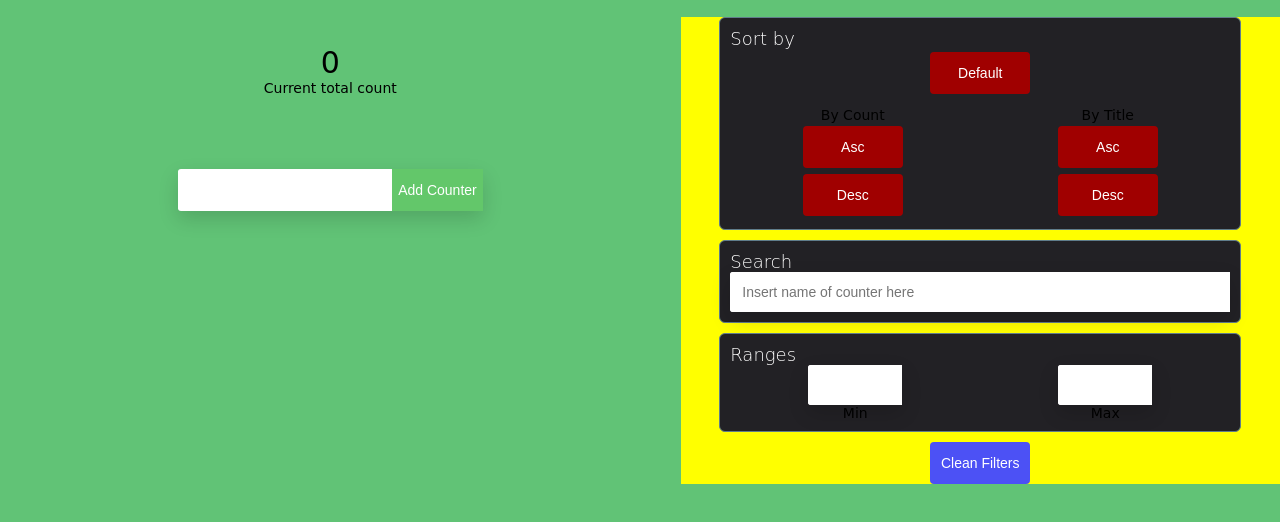
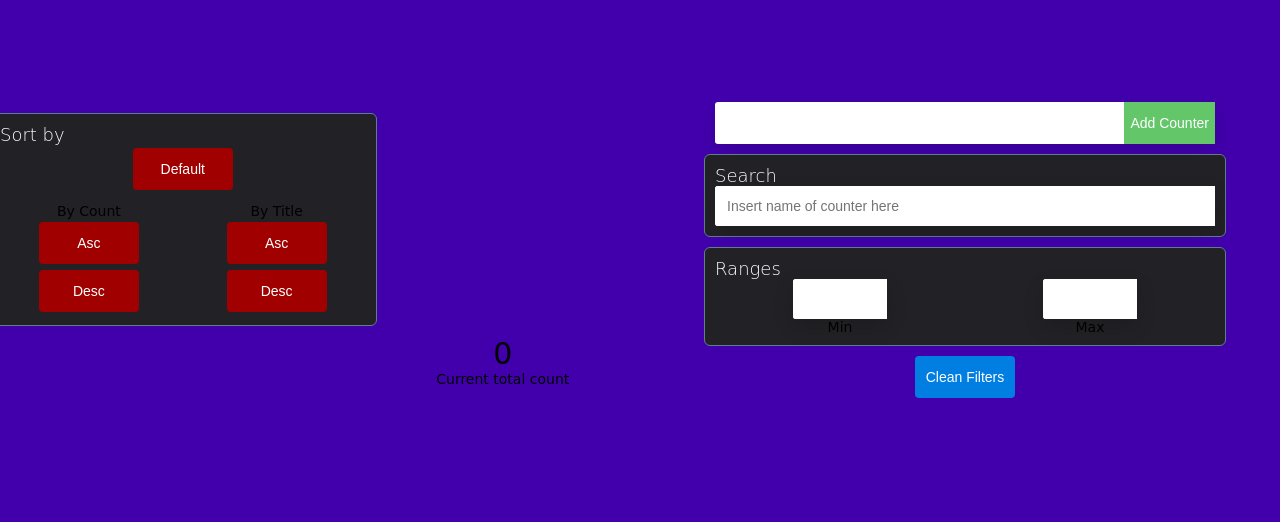
Before and after one commit to mengasis/dynamic-filters, a React (Create React App) app: page / in a window 1280 px wide. Shown: the top 522 px of the page. Built offline with nearby package versions, Linux system fonts and the light colour scheme; no server answers.

Commit message:
[WIP] Refactor containers

```diff
--- a/src/components/Content.js
+++ /dev/null
@@ -1,11 +0,0 @@
-import styled from 'styled-components'
-
-export default styled.div`
-  display: grid;
-  grid-template: 1fr 300px/ 1fr;
-  justify-items: center;
-  align-items: center;
-  background: #61c376;
-  font-size: calc(10px + 2vmin);
-  height: 100vh;
-`
--- a/src/components/Header.js
+++ /dev/null
@@ -1,16 +0,0 @@
-import styled from 'styled-components'
-
-export default styled.div`
-  display: grid;
-  gap: 20px;
-  width: 100%;
-  grid-auto-rows: 100px;
-  grid-auto-columns: repeat(2, 1fr);
-  justify-items: center;
-  align-items: center;
-  grid-template-areas:
-    'total filters'
-    'addCounter filters'
-    'results filters'
-    'other filters';
-`
--- a/src/containers/App.js
+++ b/src/containers/App.js
@@ -1,135 +1,26 @@
-import React, { Component } from 'react'
-import { connect } from 'react-redux'
+import React from 'react'
 import styled from 'styled-components'
 
-import Content from '../components/Content'
-import List from '../components/List'
-import Counter from '../components/Counter'
-import TotalCounter from '../components/TotalCounter'
-import Filter from '../components/Filter'
-import Header from '../components/Header'
+import Header from './Header'
+import Counters from './Counters'
 
-import InputForm from '../components/InputForm'
-
-import counterActions from '../actions/counter'
-import filterActions from '../actions/filters'
-
-const AddCounter = styled.div`
-  grid-area: addCounter;
+const Container = styled.div`
+  display: grid;
+  grid-template: 1fr 300px/ 1fr;
+  justify-items: center;
+  align-items: center;
+  background: #4200ad;
+  font-size: calc(10px + 2vmin);
+  height: 100vh;
 `
 
-class App extends Component {
-  state = {
-    inputText: ''
-  }
-
-  async componentDidMount() {
-    await this.props.getAllCounter()
-  }
-
-  handleChange = e => {
-    this.setState({ inputText: e.target.value })
-  }
-
-  onCreate = async () => {
-    await this.props.onCreate(this.state.inputText)
-    this.setState({ inputText: '' })
-  }
-
-  render() {
-    const { inputText } = this.state
-    const {
-      counters = {},
-      keyCounters = [],
-      total,
-      query,
-      totalResults,
-      filterResults,
-      minValue,
-      maxValue,
-      onRemove,
-      onIncrease,
-      onDecrease,
-      onOrderChange,
-      onSearch,
-      onUpperRange,
-      onLowerRange,
-      onCleanFilters
-    } = this.props
-
-    return (
-      <Content>
-        <Header>
-          <TotalCounter counter={total} />
-          <AddCounter>
-            <InputForm
-              value={inputText}
-              onSubmit={this.onCreate}
-              onChange={this.handleChange}
-              textButton="Add Counter"
-              colorButton="#63c76a"
-            />
-          </AddCounter>
-          <Filter
-            onClean={onCleanFilters}
-            {...{
-              query,
-              maxValue,
-              minValue,
-              totalResults,
-              filterResults,
-              onSearch,
-              onOrderChange,
-              onUpperRange,
-              onLowerRange
-            }}
-          />
-        </Header>
-        <List {...{ filterResults, totalResults }}>
-          {keyCounters.map(keyCounter => (
-            <Counter
-              key={keyCounter}
-              {...counters[keyCounter]}
-              onIncrease={onIncrease}
-              onDecrease={onDecrease}
-              onRemove={onRemove}
-            />
-          ))}
-        </List>
-      </Content>
-    )
-  }
+const App = () => {
+  return (
+    <Container>
+      <Header />
+      <Counters />
+    </Container>
+  )
 }
 
-const mapStateToProps = state => {
-  return {
-    keyCounters: state.filters.keyCounters,
-    counters: state.counter.hashCounter,
-    total: state.counter.total,
-    query: state.filters.query,
-    maxValue: state.filters.upperRange,
-    minValue: state.filters.lowerRange,
-    totalResults: Object.keys(state.counter.hashCounter).length,
-    filterResults: state.filters.keyCounters.length
-  }
-}
-
-const mapDispatchToProps = dispatch => {
-  return {
-    getAllCounter: () => dispatch(counterActions.getAllCounters()),
-    onCreate: title => dispatch(counterActions.createCounter(title)),
-    onRemove: id => dispatch(counterActions.removeCounter(id)),
-    onIncrease: id => dispatch(counterActions.incCounter(id)),
-    onDecrease: id => dispatch(counterActions.decCounter(id)),
-    onOrderChange: order => dispatch(filterActions.setOrder(order)),
-    onSearch: query => dispatch(filterActions.search(query)),
-    onUpperRange: upperValue => dispatch(filterActions.setUpperRange(upperValue)),
-    onLowerRange: lowerValue => dispatch(filterActions.setLowerRange(lowerValue)),
-    onCleanFilters: () => dispatch(filterActions.clean())
-  }
-}
-
-export default connect(
-  mapStateToProps,
-  mapDispatchToProps
-)(App)
+export default App
--- /dev/null
+++ b/src/containers/Counters.js
@@ -0,0 +1,61 @@
+import React, { Component } from 'react'
+import { connect } from 'react-redux'
+
+import List from '../components/List'
+import Counter from '../components/Counter'
+import counterActions from '../actions/counter'
+
+class App extends Component {
+  async componentDidMount() {
+    await this.props.getAllCounter()
+  }
+
+  render() {
+    const {
+      counters = {},
+      keyCounters = [],
+      totalResults,
+      filterResults,
+      onRemove,
+      onIncrease,
+      onDecrease
+    } = this.props
+
+    return (
+      <List {...{ filterResults, totalResults }}>
+        {keyCounters.map(keyCounter => (
+          <Counter
+            key={keyCounter}
+            {...counters[keyCounter]}
+            onIncrease={onIncrease}
+            onDecrease={onDecrease}
+            onRemove={onRemove}
+          />
+        ))}
+      </List>
+    )
+  }
+}
+
+const mapStateToProps = state => {
+  return {
+    keyCounters: state.filters.keyCounters,
+    counters: state.counter.hashCounter,
+    totalResults: Object.keys(state.counter.hashCounter).length,
+    filterResults: state.filters.keyCounters.length
+  }
+}
+
+const mapDispatchToProps = dispatch => {
+  return {
+    getAllCounter: () => dispatch(counterActions.getAllCounters()),
+    onRemove: id => dispatch(counterActions.removeCounter(id)),
+    onIncrease: id => dispatch(counterActions.incCounter(id)),
+    onDecrease: id => dispatch(counterActions.decCounter(id))
+  }
+}
+
+export default connect(
+  mapStateToProps,
+  mapDispatchToProps
+)(App)
--- /dev/null
+++ b/src/containers/Header.js
@@ -0,0 +1,126 @@
+import React, { Component } from 'react'
+import { connect } from 'react-redux'
+import styled from 'styled-components'
+
+import TotalCounter from '../components/TotalCounter'
+import FormGroup from '../components/FormGroup'
+import SortBy from '../components/SortBy'
+import InputForm from '../components/InputForm'
+import Ranges from '../components/Ranges'
+import Button from '../components/Button'
+
+import counterActions from '../actions/counter'
+import filterActions from '../actions/filters'
+
+const AddCounter = styled.div`
+  max-width: 500px;
+  width: 100%;
+`
+
+const Container = styled.div`
+  display: grid;
+  gap: 20px;
+  width: 100%;
+  grid-template-columns: repeat(2, 1fr);
+  justify-items: center;
+  align-items: center;
+`
+
+const Section = styled.div`
+  display: grid;
+  gap: 10px;
+  width: 100%;
+  justify-items: center;
+`
+
+class Header extends Component {
+  state = {
+    inputText: ''
+  }
+
+  handleChange = e => {
+    this.setState({ inputText: e.target.value })
+  }
+
+  onCreate = async () => {
+    await this.props.onCreate(this.state.inputText)
+    this.setState({ inputText: '' })
+  }
+
+  render() {
+    const {
+      total,
+      query,
+      minValue,
+      maxValue,
+      onOrderChange,
+      onSearch,
+      onClean,
+      onUpperRange,
+      onLowerRange
+    } = this.props
+
+    return (
+      <Container>
+        <Section>
+          <TotalCounter counter={total} />
+
+          <FormGroup label="Sort by">
+            <SortBy {...{ onOrderChange }} />
+          </FormGroup>
+        </Section>
+        <Section>
+          <AddCounter>
+            <InputForm
+              value={this.state.inputText}
+              onSubmit={this.onCreate}
+              onChange={this.handleChange}
+              textButton="Add Counter"
+              colorButton="#63c76a"
+            />
+          </AddCounter>
+          <FormGroup label="Search">
+            <InputForm
+              value={query}
+              onChange={e => onSearch(e.target.value)}
+              placeholder="Insert name of counter here"
+            />
+          </FormGroup>
+          <FormGroup label="Ranges">
+            <Ranges {...{ minValue, maxValue, onUpperRange, onLowerRange }} />
+          </FormGroup>
+          <Button onClick={onClean} background="#007ee2">
+            Clean Filters
+          </Button>
+        </Section>
+      </Container>
+    )
+  }
+}
+
+const mapStateToProps = state => {
+  return {
+    total: state.counter.total,
+    query: state.filters.query,
+    maxValue: state.filters.upperRange,
+    minValue: state.filters.lowerRange,
+    totalResults: Object.keys(state.counter.hashCounter).length,
+    filterResults: state.filters.keyCounters.length
+  }
+}
+
+const mapDispatchToProps = dispatch => {
+  return {
+    onCreate: title => dispatch(counterActions.createCounter(title)),
+    onOrderChange: order => dispatch(filterActions.setOrder(order)),
+    onSearch: query => dispatch(filterActions.search(query)),
+    onUpperRange: upperValue => dispatch(filterActions.setUpperRange(upperValue)),
+    onLowerRange: lowerValue => dispatch(filterActions.setLowerRange(lowerValue)),
+    onCleanFilters: () => dispatch(filterActions.clean())
+  }
+}
+
+export default connect(
+  mapStateToProps,
+  mapDispatchToProps
+)(Header)
--- a/src/index.js
+++ b/src/index.js
@@ -3,6 +3,7 @@ import ReactDOM from 'react-dom'
 import { Provider } from 'react-redux'
 
 import App from './containers/App'
+
 import * as serviceWorker from './serviceWorker'
 import GlobalStyles from './components/GlobalStyles'
 import store from './store'
```
